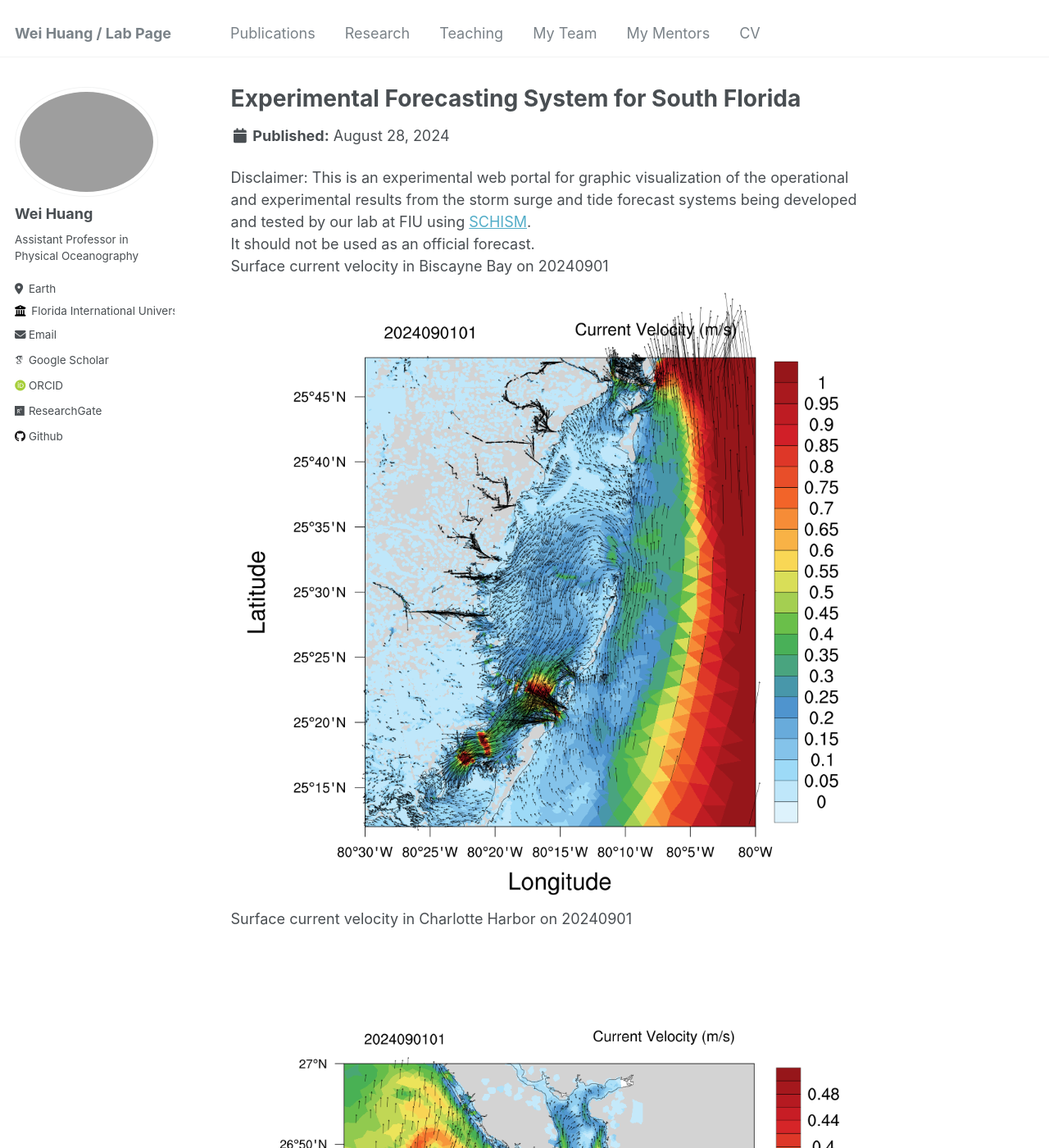
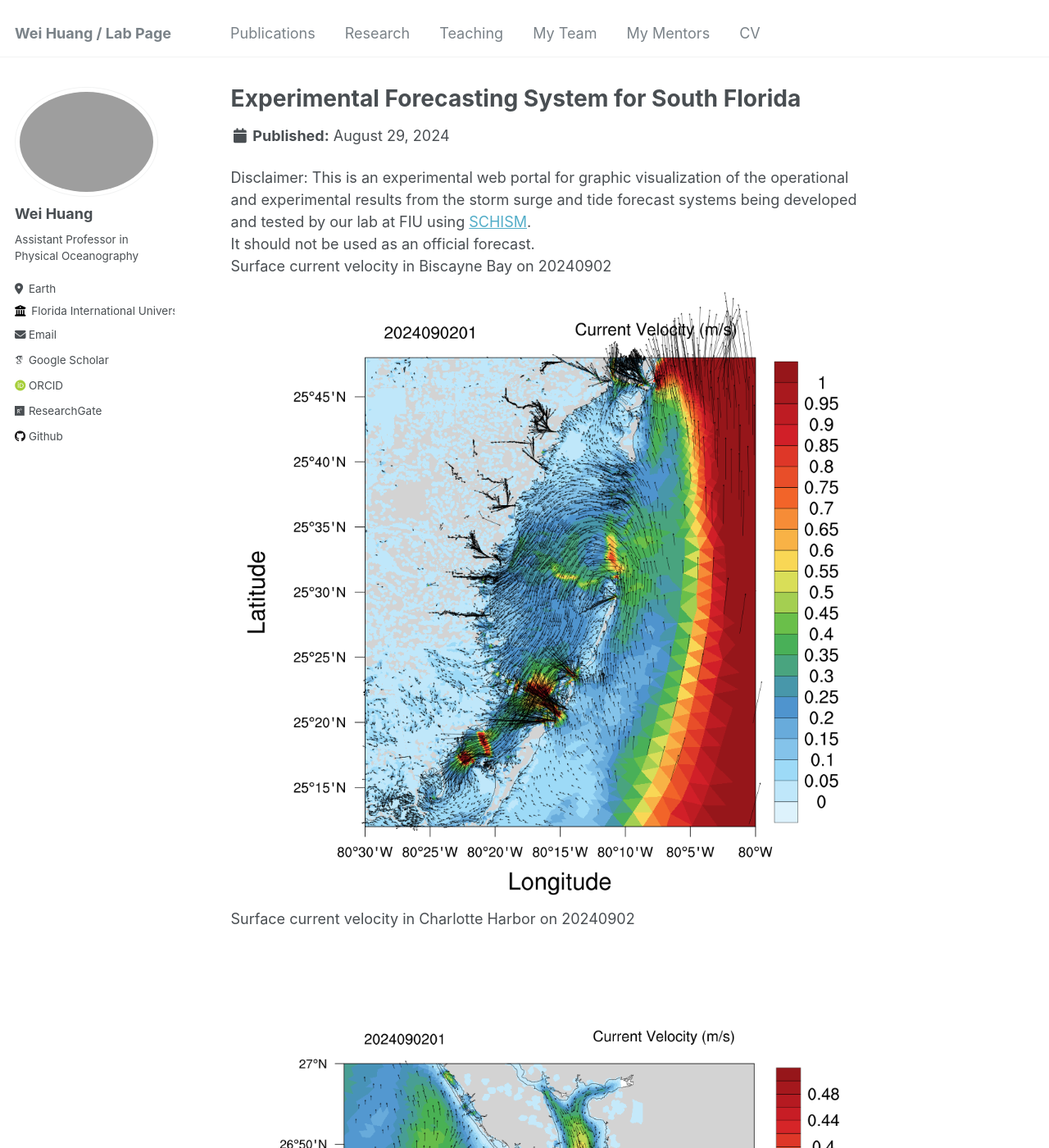
Before and after one commit to huang96169/huang96169.github.io, a Jekyll site: the page built from _research/research-1.md, in a window 1280 px wide and 1400 px high. Shown: the whole window at 82% size. Built offline with Jekyll 4.4.1, drawn with Linux system fonts in a browser that asks for light colours; some web fonts are replaced; some of the changed text lies outside the part shown.

Commit message:
replaced research_uv1.gif research_salt1.gif research_temp1.gif and replaced research_elev2.gif research_uv2.gif research_salt2.gif research_temp2.gif

```diff
--- a/_research/research-1.md
+++ b/_research/research-1.md
@@ -1,7 +1,7 @@
 ---
 title: "Experimental Forecasting System for South Florida"
-short: Surface current velocity of South Florida from 20240828 to 20240901
-date: 2024-08-28
+short: Surface current velocity of South Florida from 20240829 to 20240902
+date: 2024-08-29
 short1: "Disclaimer: This is an experimental web portal for graphic visualization of the operational and experimental results from the storm surge and tide forecast systems being developed and tested by our lab at FIU using [SCHISM](https://ccrm.vims.edu/schismweb/). It should not be used as an official forecast."
 excerpt: "<img src='/images/research_uv1.gif'>"
 collection: research
@@ -10,11 +10,11 @@ collection: research
 Disclaimer:
 This is an experimental web portal for graphic visualization of the operational and experimental results from the storm surge and tide forecast systems being developed and tested by our lab at FIU using [SCHISM](https://ccrm.vims.edu/schismweb/).<br/>
 It should not be used as an official forecast.<br/>
-Surface current velocity in Biscayne Bay on 20240901<br/>
+Surface current velocity in Biscayne Bay on 20240902<br/>
 <img src='/images/research_Bbay.png'>
-Surface current velocity in Charlotte Harbor on 20240901<br/>
+Surface current velocity in Charlotte Harbor on 20240902<br/>
 <img src='/images/research_Cbay.png'>
-Surface current velocity in Tampa Bay on 20240901<br/>
+Surface current velocity in Tampa Bay on 20240902<br/>
 <img src='/images/research_Tbay.png'>
 The map below showns observational stations used for validating the model's results, as well as the horizontal grid. <br/>
 The horizontal grid for SCHISM in simulating Biscayne Bay in South Florida, using flexible resolution resolving levees and canals (1-2 m), watershed rural and urban areas (30m-50m) and coastal ocean (500m-5km).<br/>
```
Also changed, not shown: _research/research-2.md (+6 -6 lines), images/research_Bbay.png, images/research_Cbay.png, images/research_Tbay.png, images/research_maxelev2.gif.
